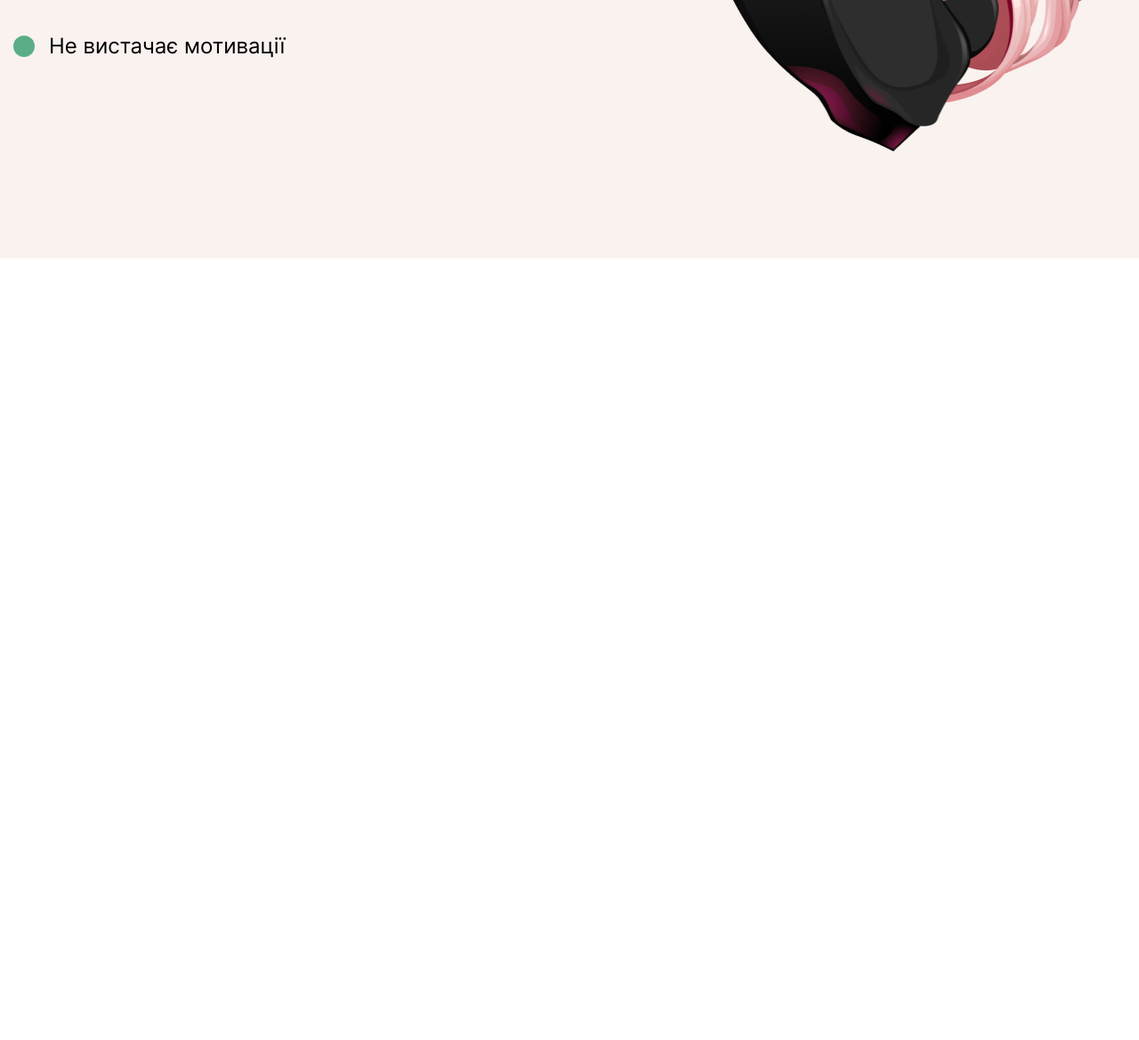
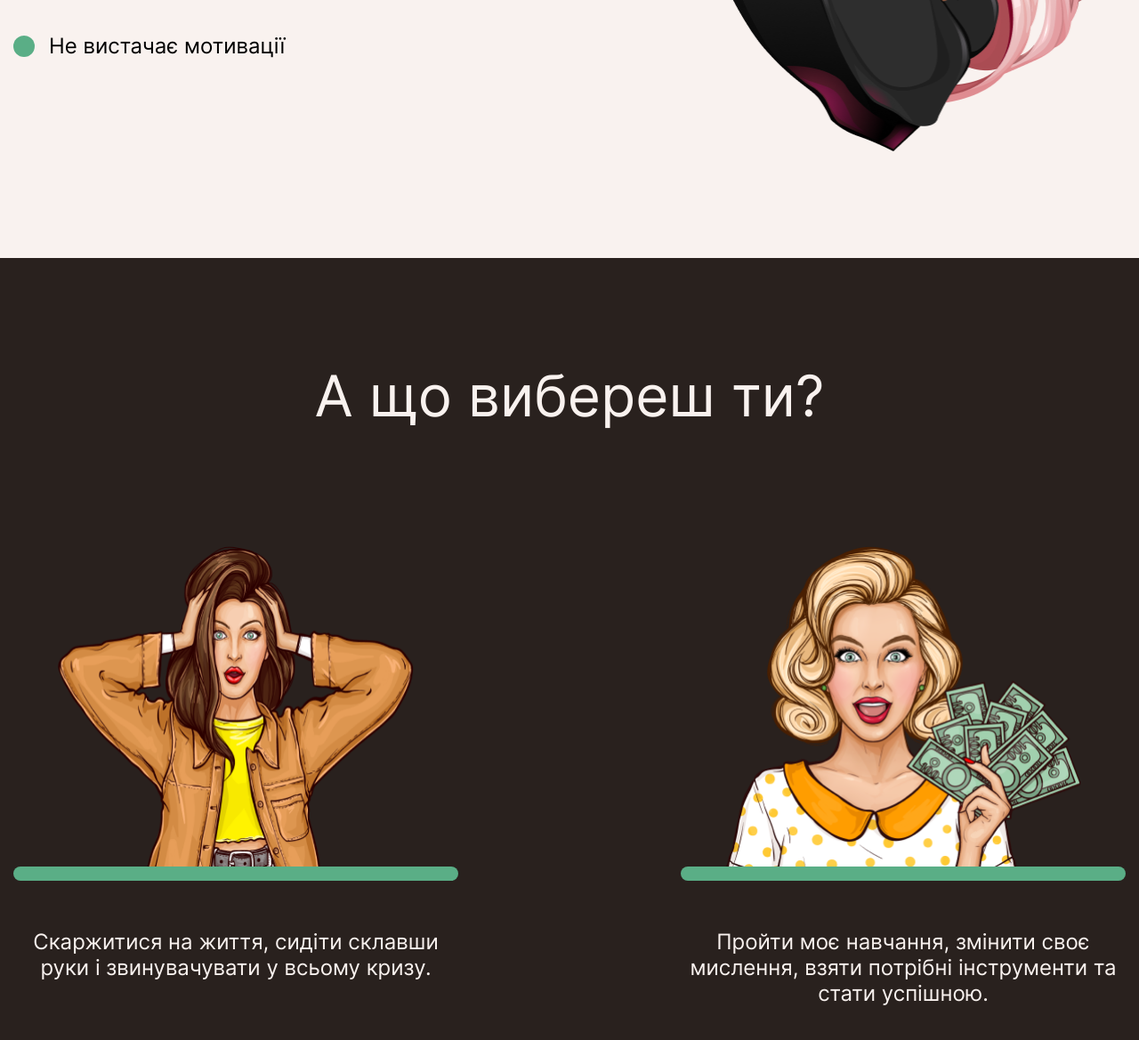
Before and after one commit to AlexandrMyronjuk/AlexandrMyronjuk.github.io, a plain HTML site: page index.html in a window 1280 px wide. Shown: the part 3262-4431 px from the top of the page at 89% size. Before the commit the page ends 3552 px from the top, so only its background shows below. Drawn offline with Linux system fonts and the light colour scheme.

Commit message:
Create section choose-you

```diff
--- a/index.html
+++ b/index.html
@@ -81,6 +81,21 @@
                 </div>
             </div>
         </section>
+        <section class="choose-you">
+            <div class="container">
+                <h2 class="title title--color">А що вибереш ти?</h2>
+                <div class="choose-you__wrapper">
+                    <div class="choose-you__item">
+                        <div class="choose-you__img"><img  src="./img/choose_img_1.png" alt="what will you choose"></div>
+                        <p class="choose-you__text">Скаржитися на життя, сидіти склавши руки і звинувачувати у всьому кризу.</p>
+                    </div>
+                    <div class="choose-you__item">
+                        <div class="choose-you__img"><img  src="./img/choose_img_2.png" alt="what will you choose"></div>
+                        <p class="choose-you__text">Пройти моє навчання, змінити своє мислення, взяти потрібні інструменти та стати успішною.</p>
+                    </div>
+                </div>
+            </div>
+        </section>
     </main>
 
 </body>
--- a/scss/style.scss
+++ b/scss/style.scss
@@ -3,7 +3,12 @@
 @import "fonts";
 @import "settings";
 
-
+body {
+    background-color: #f9f2ef;
+}
+section {
+    padding: 60px 0px;
+}
 .title {
     text-align: center;
     font-family: "Inter", sans-serif;
@@ -11,6 +16,9 @@
     font-weight: 300;
     line-height: 42px;
     color: #29211e;
+    &--color {
+        color: #F9F2EF;
+    }
 }
 
 
@@ -112,7 +120,6 @@
 .author {
     color: #f9f2ef;
     background-color: #5AAE86;
-    padding: 60px 0px;
     &__wrapper {
         @include flex-col-all-center;
     }
@@ -131,8 +138,6 @@
     }
 }
 .yourself {
-    background-color: #f9f2ef;
-    padding: 60px 0px;
     &__box {
         @include flex-col-all-center;
     }
@@ -162,6 +167,42 @@
         }
     }
 }
+.choose-you {
+    color: #f9f2ef;
+    background-color: #29211E;
+    &__item {
+        width: 345px;
+        margin-top: 60px;
+        @include flex-col-all-center;
+        text-align: center;
+    }
+    &__img {
+        width: 100%;
+        position: relative;
+        margin-bottom: 30px;
+        &::after {
+            content: '';
+            height: 12px;
+            border-radius: 7px;
+            position: absolute;
+            left: 0px;
+            right: 0px;
+            bottom: 0px;
+            background-color: #5AAE86;
+        }
+        img {
+            width: 300px;
+            height: 285px;
+        }
+    }
+    &__text {
+        font-family: "Inter", sans-serif;
+        font-size: 16px;
+        font-weight: 400;
+        line-height: 19px;
+    }
+}
+
 
 
 
@@ -268,6 +309,29 @@
             }
         }
     }
+    .choose-you {
+        &__wrapper {
+            @include flex(space-between, flex-start);
+        }
+        &__item {
+            width: 500px;
+        }
+        &__img {
+            width: 100%;
+            &::after {
+                height: 16px;
+                border-radius: 10px;
+            }
+            img {
+                width: 400px;
+                height: 385px;
+            }
+        }
+        &__text {
+            font-size: 24px;
+            line-height: 29px;
+        }
+    }
 }
 
 @media (min-width: 1330px) {
```
Also changed, not shown: css/style.css, img/choose_img_1.png (added), img/choose_img_2.png (added), 1 other file.
